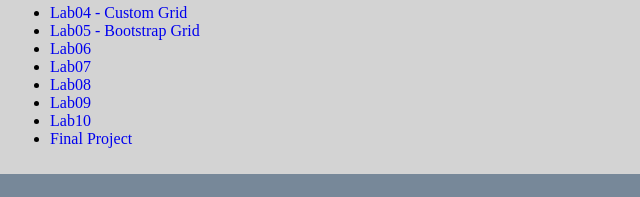
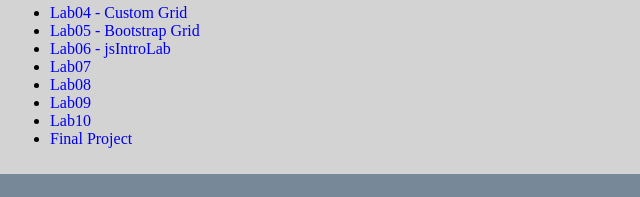
Before and after one commit to gedyeyasu/gedyeyasu.github.io, a plain HTML site: page index.html in a window 1280 px wide. Shown: the part 257-454 px from the top of the page, 0-640 px from the left. Drawn offline with Linux system fonts and the light colour scheme.

Commit message:
linked jsintro to index

```diff
--- a/index.html
+++ b/index.html
@@ -31,7 +31,7 @@
           </li>
           <li><a href="grid.html" style="text-decoration: none"> Lab04 - Custom Grid</a></li>
           <li><a href="bootstrapgrid.html" style="text-decoration: none"> Lab05 - Bootstrap Grid</a></li>
-          <li><a href="#" style="text-decoration: none"> Lab06</a></li>
+          <li><a href="JsIntroLab.html" style="text-decoration: none"> Lab06 - jsIntroLab</a></li>
           <li><a href="#" style="text-decoration: none"> Lab07</a></li>
           <li><a href="#" style="text-decoration: none"> Lab08</a></li>
           <li><a href="#" style="text-decoration: none"> Lab09</a></li>
```
